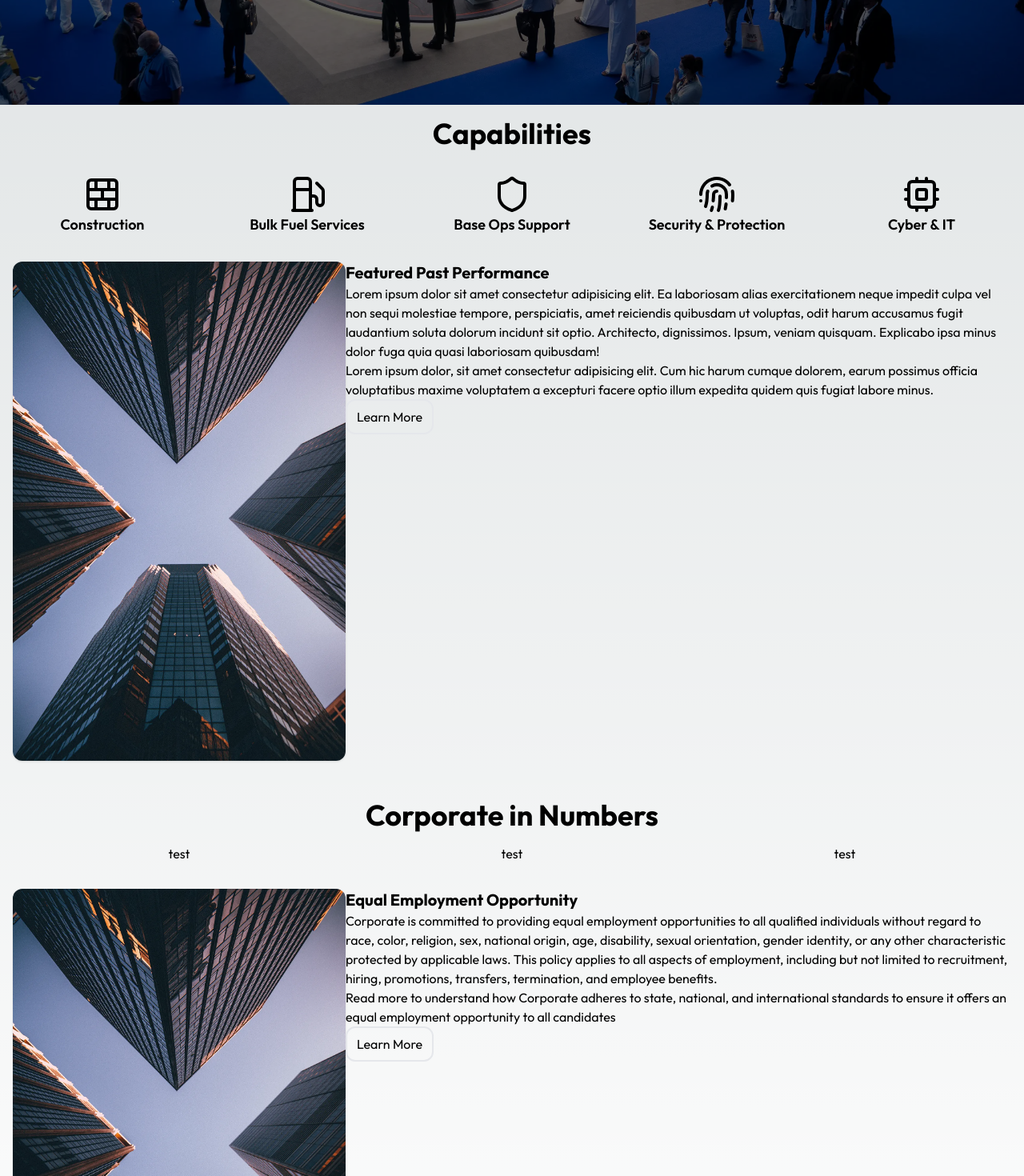
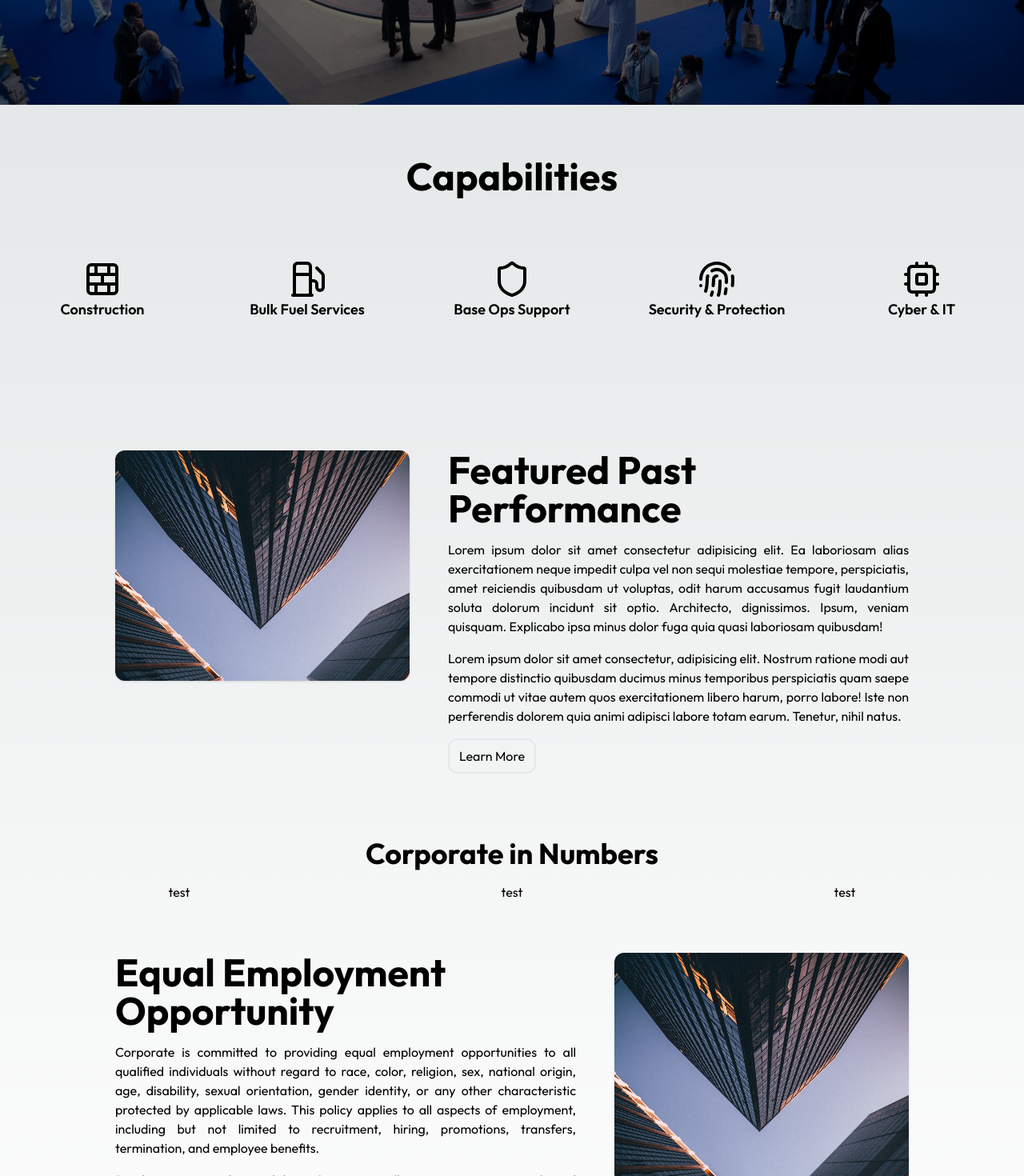
Before and after one commit to aabboudi/corporate-website, a Next.js app: page / in a window 1280 px wide. Shown: the part 740-2210 px from the top of the page at 80% size. Built offline with nearby package versions, Linux system fonts and the light colour scheme.

Commit message:
Switched feature sections layout to grid

```diff
--- a/app/page.tsx
+++ b/app/page.tsx
@@ -18,8 +18,8 @@ export default function Home() {
           <div className="absolute inset-0 bg-black bg-opacity-60"></div>
           <div className="absolute inset-0 flex items-center">
             <div className="w-full lg:w-1/2 text-center lg:text-start text-white lg:ms-12">
-              <p className="text-3xl md:text-5xl lg:text-6xl font-bold mb-2">Landing Page Title:<br />Rest of Title</p>
-              <p className="text-xl mb-2">Jan. 01, 2024</p>
+              <h1 className="text-3xl md:text-6xl font-bold mb-2">Landing Page Title:<br />Rest of Title</h1>
+              <p className="text-xl mb-2">JAN. 01, 2024</p>
               <AnimatedButton variant="light">Learn More</AnimatedButton>
             </div>
           </div>
@@ -27,8 +27,10 @@ export default function Home() {
 
       </section>
 
-      <section className="flex flex-wrap justify-center text-center text-black topography-svg-bg">
-        <div className="w-full text-4xl text-center font-bold my-4">Capabilities</div>
+      <section className="flex flex-wrap min-h-96 justify-center text-center text-black topography-svg-bg">
+        <div className="w-full flex justify-center items-center">
+          <h2 className="text-5xl text-center font-bold my-4">Capabilities</h2>
+        </div>
         <div className="w-full md:w-1/3 lg:w-1/5 text-lg font-semibold my-4"><BrickWall className="mx-auto" color="black" size={48} />Construction</div>
         <div className="w-full md:w-1/3 lg:w-1/5 text-lg font-semibold my-4"><Fuel className="mx-auto" color="black" size={48} />Bulk Fuel Services</div>
         <div className="w-full md:w-1/3 lg:w-1/5 text-lg font-semibold my-4"><Shield className="mx-auto" color="black" size={48} />Base Ops Support</div>
@@ -36,21 +38,21 @@ export default function Home() {
         <div className="w-full md:w-1/3 lg:w-1/5 text-lg font-semibold my-4"><Cpu className="mx-auto" color="black" size={48} />Cyber & IT</div>
       </section>
 
-      <section className="flex flex-wrap justify-center p-4">
-        <div className="w-full lg:w-1/3 min-h-72 rounded-xl shadow overflow-hidden">
+      <section className="grid lg:grid-cols-5 justify-between gap-12 p-12 lg:px-36">
+        <div className="lg:col-span-2 h-72 md:min-h-48 rounded-xl shadow overflow-hidden">
           <Image
             src="/ftproject-bg.webp"
             alt="Test"
             width={1000}
             height={1000}
-            // layout="fill"
-            // objectFit="cover"
+          // layout="fill"
+          // objectFit="cover"
           />
         </div>
-        <div className="w-full lg:w-2/3">
-          <p className="text-xl font-bold">Featured Past Performance</p>
-          <p>Lorem ipsum dolor sit amet consectetur adipisicing elit. Ea laboriosam alias exercitationem neque impedit culpa vel non sequi molestiae tempore, perspiciatis, amet reiciendis quibusdam ut voluptas, odit harum accusamus fugit laudantium soluta dolorum incidunt sit optio. Architecto, dignissimos. Ipsum, veniam quisquam. Explicabo ipsa minus dolor fuga quia quasi laboriosam quibusdam!</p>
-          <p>Lorem ipsum dolor, sit amet consectetur adipisicing elit. Cum hic harum cumque dolorem, earum possimus officia voluptatibus maxime voluptatem a excepturi facere optio illum expedita quidem quis fugiat labore minus.</p>
+        <div className="lg:col-span-3">
+          <h2 className="text-5xl text-center lg:text-start font-bold mb-4">Featured Past Performance</h2>
+          <p className="md:text-justify mb-4">Lorem ipsum dolor sit amet consectetur adipisicing elit. Ea laboriosam alias exercitationem neque impedit culpa vel non sequi molestiae tempore, perspiciatis, amet reiciendis quibusdam ut voluptas, odit harum accusamus fugit laudantium soluta dolorum incidunt sit optio. Architecto, dignissimos. Ipsum, veniam quisquam. Explicabo ipsa minus dolor fuga quia quasi laboriosam quibusdam!</p>
+          <p className="md:text-justify mb-4">Lorem ipsum dolor sit amet consectetur, adipisicing elit. Nostrum ratione modi aut tempore distinctio quibusdam ducimus minus temporibus perspiciatis quam saepe commodi ut vitae autem quos exercitationem libero harum, porro labore! Iste non perferendis dolorem quia animi adipisci labore totam earum. Tenetur, nihil natus.</p>
           <AnimatedButton variant="light">Learn More</AnimatedButton>
         </div>
       </section>
@@ -62,20 +64,21 @@ export default function Home() {
         <div className="w-full lg:w-1/3 text-center">test</div>
       </section>
 
-      <section className="flex flex-wrap justify-center p-4">
-        <div className="w-full lg:w-1/3 min-h-72 rounded-xl shadow overflow-hidden">
+      <section className="grid lg:grid-cols-5 justify-between gap-12 p-12 lg:px-36">
+        <div className="lg:col-span-2 order-1 lg:order-2 h-72 md:min-h-48 rounded-xl shadow overflow-hidden">
           <Image
             src="/ftproject-bg.webp"
             alt="Test"
             width={1000}
             height={1000}
-
+          // layout="fill"
+          // objectFit="cover"
           />
         </div>
-        <div className="w-full lg:w-2/3">
-          <p className="text-xl font-bold">Equal Employment Opportunity</p>
-          <p>Corporate is committed to providing equal employment opportunities to all qualified individuals without regard to race, color, religion, sex, national origin, age, disability, sexual orientation, gender identity, or any other characteristic protected by applicable laws. This policy applies to all aspects of employment, including but not limited to recruitment, hiring, promotions, transfers, termination, and employee benefits.</p>
-          <p>Read more to understand how Corporate adheres to state, national, and international standards to ensure it offers an equal employment opportunity to all candidates</p>
+        <div className="lg:col-span-3 order-2 lg:order-1">
+          <h2 className="text-5xl text-center lg:text-start font-bold mb-4">Equal Employment Opportunity</h2>
+          <p className="md:text-justify mb-4">Corporate is committed to providing equal employment opportunities to all qualified individuals without regard to race, color, religion, sex, national origin, age, disability, sexual orientation, gender identity, or any other characteristic protected by applicable laws. This policy applies to all aspects of employment, including but not limited to recruitment, hiring, promotions, transfers, termination, and employee benefits.</p>
+          <p className="md:text-justify mb-4">Read more to understand how Corporate adheres to state, national, and international standards to ensure it offers an equal employment opportunity to all candidates</p>
           <AnimatedButton variant="light">Learn More</AnimatedButton>
         </div>
       </section>
```
